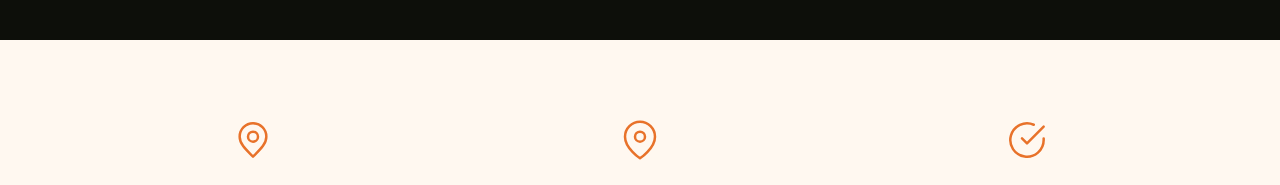
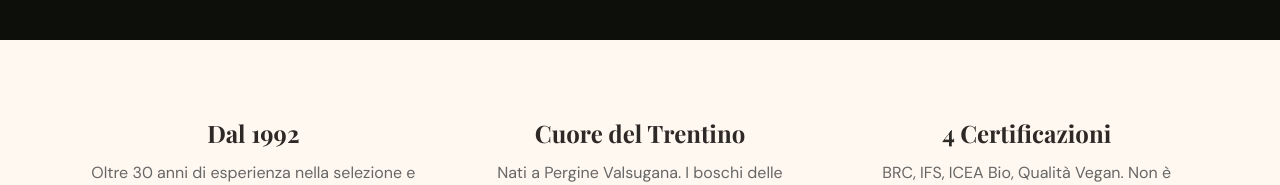
Before and after one commit to federicoorefice/dial-funghi-shop, a website: page index.html in a window 1280 px wide. Shown: the part 1460-1645 px from the top of the page. Drawn offline with nearby package versions, Linux system fonts and the light colour scheme; animation ran at ten frames a second; files whose address does not match are found by name; a web font is replaced by a local one.

Commit message:
fix: remove usp-icon SVGs from USP section

```diff
--- a/index.html
+++ b/index.html
@@ -260,23 +260,14 @@
 <section class="usp-section" id="usp">
   <div class="usp-container">
     <div class="usp-item reveal">
-      <div class="usp-icon" aria-hidden="true">
-        <svg width="40" height="40" viewBox="0 0 24 24" fill="none" stroke="#E8722A" stroke-width="1.5" stroke-linecap="round" stroke-linejoin="round"><path d="M12 22c4-4 8-7.5 8-12a8 8 0 1 0-16 0c0 4.5 4 8 8 12z"/><circle cx="12" cy="10" r="3"/></svg>
-      </div>
       <h3>Dal 1992</h3>
       <p>Oltre 30 anni di esperienza nella selezione e lavorazione dei migliori funghi italiani.</p>
     </div>
     <div class="usp-item reveal">
-      <div class="usp-icon" aria-hidden="true">
-        <svg width="40" height="40" viewBox="0 0 24 24" fill="none" stroke="#E8722A" stroke-width="1.5" stroke-linecap="round" stroke-linejoin="round"><path d="M21 10c0 7-9 13-9 13s-9-6-9-13a9 9 0 0 1 18 0z"/><circle cx="12" cy="10" r="3"/></svg>
-      </div>
       <h3>Cuore del Trentino</h3>
       <p>Nati a Pergine Valsugana. I boschi delle Dolomiti sono la nostra ispirazione e il nostro standard.</p>
     </div>
     <div class="usp-item reveal">
-      <div class="usp-icon" aria-hidden="true">
-        <svg width="40" height="40" viewBox="0 0 24 24" fill="none" stroke="#E8722A" stroke-width="1.5" stroke-linecap="round" stroke-linejoin="round"><path d="M22 11.08V12a10 10 0 1 1-5.93-9.14"/><polyline points="22 4 12 14.01 9 11.01"/></svg>
-      </div>
       <h3>4 Certificazioni</h3>
       <p>BRC, IFS, ICEA Bio, Qualità Vegan. Non è marketing: è un impegno misurabile verso la qualità.</p>
     </div>
```
